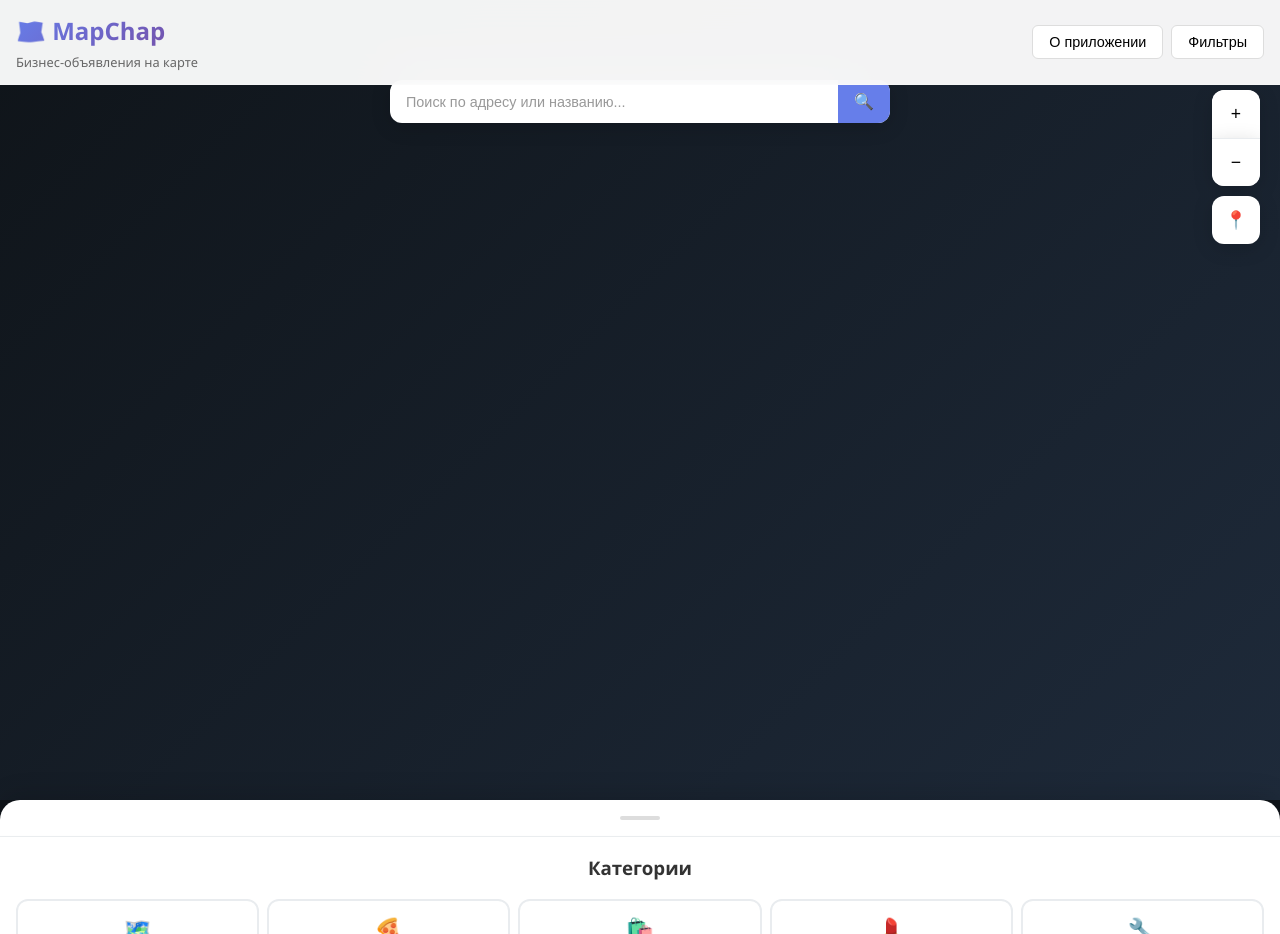
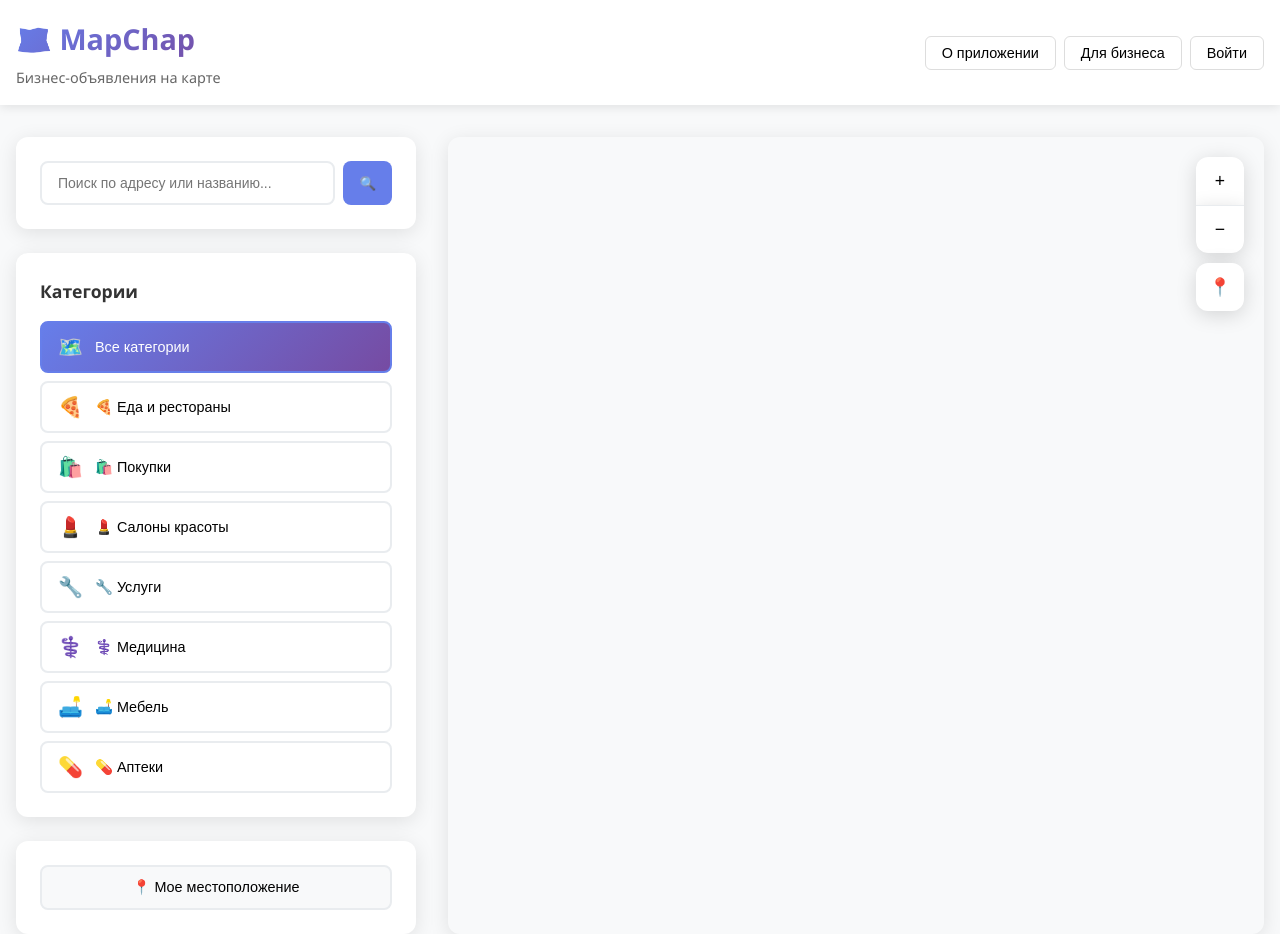
Before and after one commit to Akhror-de/MapChap-3, a Vue app in the folder frontend/: page / in a window 1280 px wide. Before the commit the page ends 800 px from the top, so only its background shows below. Built offline with nearby package versions, Linux system fonts and the light colour scheme.

Commit message:
Update App.vue

```diff
--- a/frontend/src/App.vue
+++ b/frontend/src/App.vue
@@ -11,7 +11,8 @@
             </div>
             <nav class="nav">
               <button class="nav-btn" @click="openAbout">О приложении</button>
-              <button class="nav-btn" @click="toggleBottomSheet">Фильтры</button>
+              <button class="nav-btn">Для бизнеса</button>
+              <button class="nav-btn">Войти</button>
             </nav>
           </div>
         </div>
@@ -19,14 +20,11 @@
 
       <!-- Основной контент -->
       <main class="app-main">
-        <div class="map-fullscreen">
-          <YandexMap />
-        </div>
-      </main>
-
-      <!-- Поисковая панель -->
-      <div class="search-panel">
-        <div class="search-container">
+        <div class="container">
+          <div class="dashboard">
+            <!-- Левая панель - Фильтры -->
+            <div class="sidebar">
+              <div class="search-section">
                 <div class="search-box">
                   <input
                     v-model="searchQuery"
@@ -36,24 +34,19 @@
                     @input="onSearchInput"
                   />
                   <button class="search-btn" @click="onSearch">
-              <span class="search-icon">🔍</span>
+                    🔍
                   </button>
                 </div>
               </div>
-      </div>
 
-      <!-- Упрощенный BottomSheet -->
-      <div class="bottom-sheet-simple" :class="{ open: isBottomSheetOpen }">
-        <div class="sheet-handle" @click="toggleBottomSheet">
-          <div class="handle-bar"></div>
-        </div>
-        <div class="sheet-content">
-          <h3>Категории</h3>
+              <div class="categories-section">
+                <h3 class="section-title">Категории</h3>
                 <div class="categories-grid">
                   <button
                     v-for="category in categories"
                     :key="category.id"
                     class="category-btn"
+                    :class="{ active: selectedCategory === category.id }"
                     @click="selectCategory(category.id)"
                   >
                     <span class="category-icon">{{ category.icon }}</span>
@@ -61,7 +54,21 @@
                   </button>
                 </div>
               </div>
+
+              <div class="location-section">
+                <button class="location-btn" @click="getUserLocation">
+                  📍 Мое местоположение
+                </button>
               </div>
+            </div>
+
+            <!-- Правая панель - Карта -->
+            <div class="map-container">
+              <YandexMap />
+            </div>
+          </div>
+        </div>
+      </main>
 
       <!-- Панель "О приложении" -->
       <AboutPanel ref="aboutPanel" />
@@ -72,6 +79,7 @@
 <script>
 import { ref, computed } from 'vue'
 import { useOffersStore } from './stores/offersStore.js'
+import { useGeolocation } from './composables/useGeolocation.js'
 import YandexMap from './components/YandexMap.vue'
 import AboutPanel from './components/AboutPanel.vue'
 
@@ -83,26 +91,27 @@ export default {
   },
   setup() {
     const offersStore = useOffersStore()
+    const { getCurrentLocation } = useGeolocation()
     const aboutPanel = ref(null)
     const searchQuery = ref('')
-    const isBottomSheetOpen = ref(false)
 
     const categories = computed(() => [
       { id: 'all', name: 'Все категории', icon: '🗺️' },
-      { id: 'food', name: 'Еда', icon: '🍕' },
-      { id: 'shopping', name: 'Покупки', icon: '🛍️' },
-      { id: 'beauty', name: 'Красота', icon: '💄' },
-      { id: 'services', name: 'Услуги', icon: '🔧' }
+      { id: 'food', name: '🍕 Еда и рестораны', icon: '🍕' },
+      { id: 'shopping', name: '🛍️ Покупки', icon: '🛍️' },
+      { id: 'beauty', name: '💄 Салоны красоты', icon: '💄' },
+      { id: 'services', name: '🔧 Услуги', icon: '🔧' },
+      { id: 'medical', name: '⚕️ Медицина', icon: '⚕️' },
+      { id: 'furniture', name: '🛋️ Мебель', icon: '🛋️' },
+      { id: 'pharmacy', name: '💊 Аптеки', icon: '💊' }
     ])
+
+    const selectedCategory = computed(() => offersStore.selectedCategory)
 
     const openAbout = () => {
       if (aboutPanel.value) {
         aboutPanel.value.open()
       }
-    }
-
-    const toggleBottomSheet = () => {
-      isBottomSheetOpen.value = !isBottomSheetOpen.value
     }
 
     const selectCategory = (categoryId) => {
@@ -119,16 +128,26 @@ export default {
       }
     }
 
+    const getUserLocation = async () => {
+      try {
+        const location = await getCurrentLocation()
+        offersStore.setUserLocation(location)
+      } catch (error) {
+        console.error('Ошибка получения местоположения:', error)
+        alert('Не удалось получить ваше местоположение. Проверьте разрешения браузера.')
+      }
+    }
+
     return {
       aboutPanel,
       searchQuery,
-      isBottomSheetOpen,
       categories,
+      selectedCategory,
       openAbout,
-      toggleBottomSheet,
       selectCategory,
       onSearchInput,
-      onSearch
+      onSearch,
+      getUserLocation
     }
   }
 }
@@ -143,21 +162,19 @@ export default {
 
 body {
   font-family: 'Segoe UI', Tahoma, Geneva, Verdana, sans-serif;
-  background: #0f1419;
+  background: #f8f9fa;
   color: #333;
   line-height: 1.6;
 }
 
 #app {
   min-height: 100vh;
-  background: linear-gradient(135deg, #0f1419 0%, #1e2a3a 100%);
 }
 
 .app-container {
   min-height: 100vh;
   display: flex;
   flex-direction: column;
-  position: relative;
 }
 
 .container {
@@ -168,14 +185,11 @@ body {
 
 /* Хедер */
 .app-header {
-  background: rgba(255, 255, 255, 0.95);
-  backdrop-filter: blur(20px);
-  border-bottom: 1px solid rgba(255, 255, 255, 0.2);
-  padding: 0.75rem 0;
-  position: fixed;
+  background: white;
+  box-shadow: 0 2px 10px rgba(0, 0, 0, 0.1);
+  padding: 1rem 0;
+  position: sticky;
   top: 0;
-  left: 0;
-  right: 0;
   z-index: 1000;
 }
 
@@ -186,18 +200,16 @@ body {
 }
 
 .logo h1 {
-  font-size: 1.5rem;
-  margin-bottom: 0.1rem;
+  font-size: 1.8rem;
+  margin-bottom: 0.25rem;
   background: linear-gradient(135deg, #667eea, #764ba2);
   -webkit-background-clip: text;
   -webkit-text-fill-color: transparent;
-  font-weight: 700;
 }
 
 .logo p {
   color: #666;
-  font-size: 0.8rem;
-  font-weight: 500;
+  font-size: 0.9rem;
 }
 
 .nav {
@@ -223,60 +235,55 @@ body {
 /* Основной контент */
 .app-main {
   flex: 1;
-  padding-top: 70px;
-  height: 100vh;
+  padding: 2rem 0;
 }
 
-.map-fullscreen {
-  width: 100%;
-  height: 100%;
-  position: relative;
+.dashboard {
+  display: grid;
+  grid-template-columns: 400px 1fr;
+  gap: 2rem;
+  height: calc(100vh - 120px);
 }
 
-/* Поисковая панель */
-.search-panel {
-  position: fixed;
-  top: 80px;
-  left: 0;
-  right: 0;
-  z-index: 998;
-  padding: 0 1rem;
+.sidebar {
+  display: flex;
+  flex-direction: column;
+  gap: 1.5rem;
+  height: 100%;
 }
 
-.search-container {
-  display: flex;
-  gap: 0.5rem;
-  align-items: center;
-  max-width: 500px;
-  margin: 0 auto;
+.search-section {
+  background: white;
+  border-radius: 12px;
+  padding: 1.5rem;
+  box-shadow: 0 4px 20px rgba(0, 0, 0, 0.1);
 }
 
 .search-box {
-  flex: 1;
   display: flex;
-  background: white;
-  border-radius: 12px;
-  box-shadow: 0 4px 20px rgba(0, 0, 0, 0.15);
-  overflow: hidden;
+  gap: 0.5rem;
 }
 
 .search-input {
   flex: 1;
   padding: 0.75rem 1rem;
-  border: none;
-  background: transparent;
-  font-size: 0.9rem;
-  outline: none;
+  border: 2px solid #e9ecef;
+  border-radius: 8px;
+  font-size: 14px;
+  transition: border-color 0.3s ease;
 }
 
-.search-input::placeholder {
-  color: #999;
+.search-input:focus {
+  outline: none;
+  border-color: #667eea;
 }
 
 .search-btn {
   padding: 0.75rem 1rem;
   background: #667eea;
+  color: white;
   border: none;
+  border-radius: 8px;
   cursor: pointer;
   transition: background 0.3s ease;
 }
@@ -285,111 +292,122 @@ body {
   background: #5a6fd8;
 }
 
-.search-icon {
-  color: white;
-  font-size: 1rem;
+.categories-section {
+  background: white;
+  border-radius: 12px;
+  padding: 1.5rem;
+  box-shadow: 0 4px 20px rgba(0, 0, 0, 0.1);
+  flex: 1;
+  overflow-y: auto;
 }
 
-/* Упрощенный BottomSheet */
-.bottom-sheet-simple {
-  position: fixed;
-  bottom: 0;
-  left: 0;
-  right: 0;
-  background: white;
-  border-radius: 20px 20px 0 0;
-  box-shadow: 0 -5px 25px rgba(0, 0, 0, 0.15);
-  transform: translateY(100%);
-  transition: transform 0.3s ease;
-  z-index: 999;
-  max-height: 50vh;
-}
-
-.bottom-sheet-simple.open {
-  transform: translateY(0);
-}
-
-.sheet-handle {
-  padding: 1rem;
-  cursor: pointer;
-  display: flex;
-  justify-content: center;
-  border-bottom: 1px solid #e9ecef;
-}
-
-.handle-bar {
-  width: 40px;
-  height: 4px;
-  background: #ddd;
-  border-radius: 2px;
-}
-
-.sheet-content {
-  padding: 1rem;
-}
-
-.sheet-content h3 {
-  margin: 0 0 1rem 0;
+.section-title {
+  font-size: 1.1rem;
+  font-weight: 600;
+  margin-bottom: 1rem;
   color: #333;
-  text-align: center;
 }
 
 .categories-grid {
   display: grid;
-  grid-template-columns: repeat(auto-fit, minmax(120px, 1fr));
+  grid-template-columns: 1fr;
   gap: 0.5rem;
 }
 
 .category-btn {
   display: flex;
-  flex-direction: column;
   align-items: center;
-  gap: 0.5rem;
-  padding: 1rem 0.5rem;
+  gap: 0.75rem;
+  padding: 0.75rem 1rem;
   border: 2px solid #e9ecef;
-  border-radius: 12px;
+  border-radius: 8px;
   background: white;
   cursor: pointer;
   transition: all 0.3s ease;
+  text-align: left;
 }
 
 .category-btn:hover {
   border-color: #667eea;
-  transform: translateY(-2px);
-  box-shadow: 0 4px 12px rgba(102, 126, 234, 0.2);
+  transform: translateY(-1px);
+  box-shadow: 0 2px 8px rgba(102, 126, 234, 0.2);
+}
+
+.category-btn.active {
+  border-color: #667eea;
+  background: linear-gradient(135deg, #667eea, #764ba2);
+  color: white;
 }
 
 .category-icon {
-  font-size: 1.5rem;
+  font-size: 1.25rem;
 }
 
 .category-name {
-  font-size: 0.8rem;
+  font-size: 0.9rem;
   font-weight: 500;
-  text-align: center;
+}
+
+.location-section {
+  background: white;
+  border-radius: 12px;
+  padding: 1.5rem;
+  box-shadow: 0 4px 20px rgba(0, 0, 0, 0.1);
+}
+
+.location-btn {
+  width: 100%;
+  padding: 0.75rem 1rem;
+  background: #f8f9fa;
+  border: 2px solid #e9ecef;
+  border-radius: 8px;
+  cursor: pointer;
+  font-size: 0.9rem;
+  transition: all 0.3s ease;
+}
+
+.location-btn:hover {
+  border-color: #667eea;
+  background: #667eea;
+  color: white;
+}
+
+.map-container {
+  position: relative;
+  height: 100%;
+  border-radius: 12px;
+  overflow: hidden;
+  box-shadow: 0 4px 20px rgba(0, 0, 0, 0.1);
 }
 
 /* Адаптивность */
-@media (max-width: 768px) {
-  .app-header {
-    padding: 0.5rem 0;
+@media (max-width: 1024px) {
+  .dashboard {
+    grid-template-columns: 350px 1fr;
+    gap: 1.5rem;
+  }
 }
 
-  .logo h1 {
-    font-size: 1.3rem;
+@media (max-width: 768px) {
+  .dashboard {
+    grid-template-columns: 1fr;
+    grid-template-rows: auto 1fr;
+    height: auto;
+    min-height: calc(100vh - 120px);
   }
 
-  .logo p {
-    font-size: 0.7rem;
+  .sidebar {
+    height: auto;
   }
 
-  .search-panel {
-    top: 70px;
-    padding: 0 0.5rem;
+  .map-container {
+    height: 400px;
   }
 
-  .categories-grid {
-    grid-template-columns: repeat(3, 1fr);
+  .header-content {
+    flex-direction: column;
+    gap: 1rem;
+    text-align: center;
   }
 }
 
@@ -398,12 +416,12 @@ body {
     padding: 0 0.5rem;
   }
 
-  .search-input {
-    font-size: 0.8rem;
+  .app-main {
+    padding: 1rem 0;
   }
 
-  .categories-grid {
-    grid-template-columns: repeat(2, 1fr);
+  .dashboard {
+    gap: 1rem;
   }
 }
 </style>
```
Lines whose indentation alone changed are shown as unchanged.
